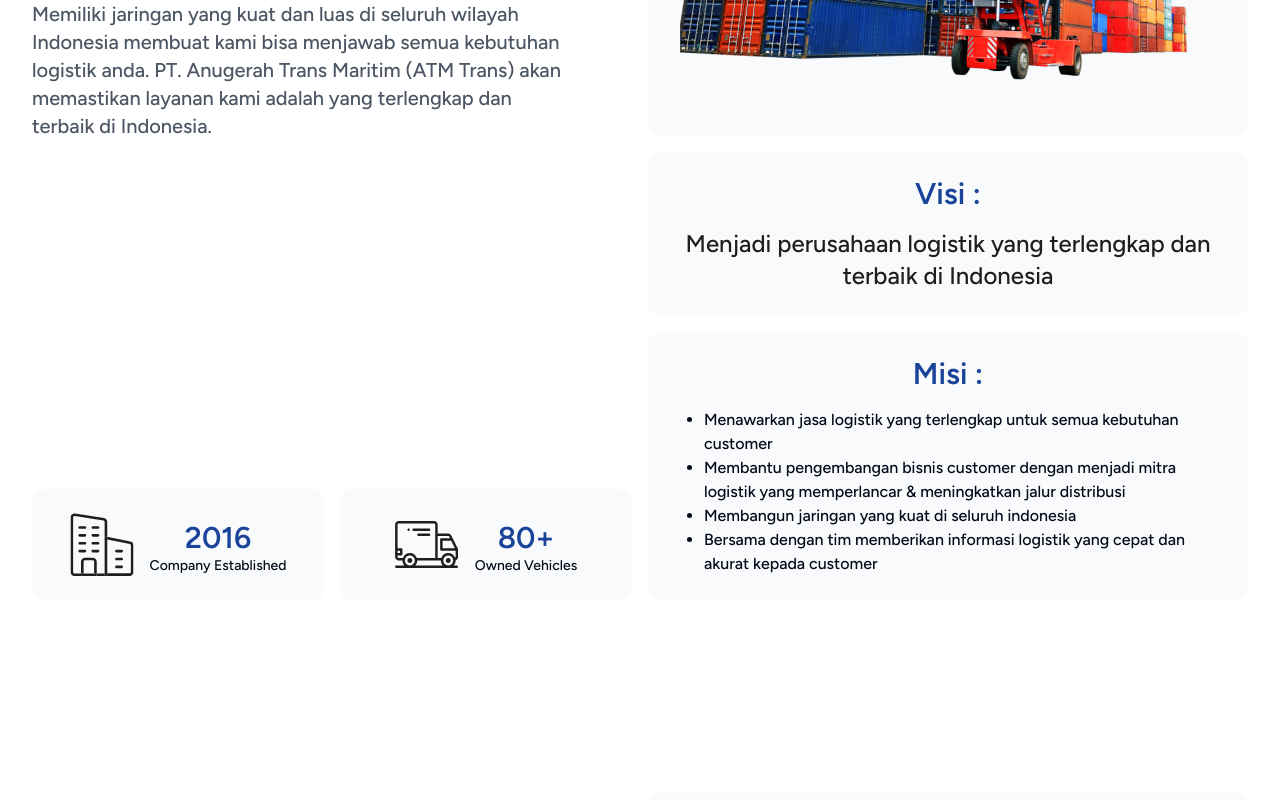
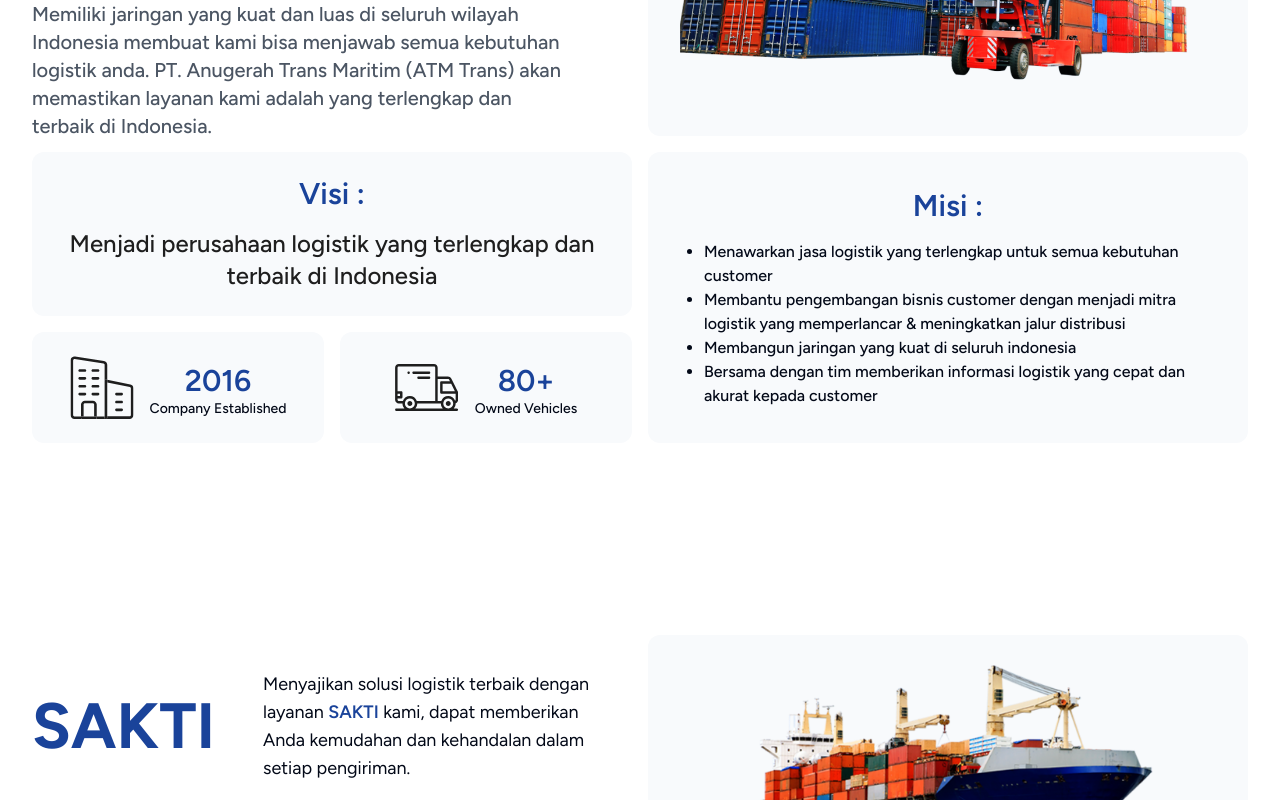
Before and after one commit to Fantocaa/atm-logistik, a Next.js app: page /about in a window 1280 px wide. Shown: the part 456-1256 px from the top of the page. Built offline with nearby package versions, Linux system fonts and the light colour scheme.

Commit message:
Update 0.4.9

```diff
--- a/src/components/about-page/Header.tsx
+++ b/src/components/about-page/Header.tsx
@@ -17,7 +17,7 @@ export default function Header() {
       <section className="mt-24 md:mt-8 2xl:pt-16 font-medium">
         <div className="mx-auto max-w-screen-xl px-4 py-8 sm:px-6 sm:py-12 lg:px-8 lg:py-16">
           <div className="grid grid-cols-1 gap-4 lg:grid-cols-2 lg:gap-4">
-            <div className="">
+            <div>
               <p
                 className="bg-slate-50 p-2 px-4 inline-block rounded-full text-blueatm-900 font-medium w-fit"
                 data-aos="zoom-in-right"
@@ -51,120 +51,9 @@ export default function Header() {
                 anda. PT. Anugerah Trans Maritim (ATM Trans) akan memastikan
                 layanan kami adalah yang terlengkap dan terbaik di Indonesia.
               </p>
-
-              <div className="md:grid grid-cols-2 gap-4 mt-16 md:mt-[21.8rem] hidden">
-                <div
-                  className="bg-slate-50 rounded-xl p-6 flex gap-4 items-center w-full justify-center"
-                  data-aos="zoom-in-down"
-                  data-aos-delay="450"
-                  data-aos-offset="-400"
-                >
-                  <Image
-                    src="/icon/1-1.svg"
-                    width={64}
-                    height={64}
-                    alt="container"
-                    data-aos="zoom-in-left"
-                    data-aos-delay="600"
-                    data-aos-offset="-500"
-                  />
-                  <div
-                    className="flex flex-col justify-end items-center h-full"
-                    data-aos="zoom-in-left"
-                    data-aos-delay="600"
-                    data-aos-offset="-400"
-                  >
-                    <h1 className="text-center text-3xl text-blueatm-900 font-semibold">
-                      2016
-                    </h1>
-                    <h1 className="text-sm">Company Established</h1>
-                  </div>
-                </div>
-                <div
-                  className="bg-slate-50 rounded-xl p-6 flex gap-4 items-center w-full justify-center"
-                  data-aos="zoom-in-down"
-                  data-aos-delay="450"
-                  data-aos-offset="-400"
-                >
-                  <Image
-                    src="/icon/1-2.svg"
-                    width={64}
-                    height={64}
-                    alt="container"
-                    data-aos="zoom-in-left"
-                    data-aos-delay="600"
-                    data-aos-offset="-500"
-                  />
-                  <div
-                    className="flex flex-col justify-end items-center h-full"
-                    data-aos="zoom-in-left"
-                    data-aos-delay="600"
-                    data-aos-offset="-400"
-                  >
-                    <h1 className="text-center text-3xl text-blueatm-900 font-semibold">
-                      80+
-                    </h1>
-                    <h1 className="text-sm">Owned Vehicles</h1>
-                  </div>
-                </div>
-                {/* <div
-                  className="bg-slate-50 rounded-xl p-6 flex gap-4 items-center w-full justify-center"
-                  data-aos="zoom-in-down"
-                  data-aos-delay="450"
-                  data-aos-offset="-400"
-                >
-                  <Image
-                    src="/icon/1-3.svg"
-                    width={64}
-                    height={64}
-                    alt="container"
-                    data-aos="zoom-in-left"
-                    data-aos-delay="600"
-                    data-aos-offset="-500"
-                  />
-                  <div
-                    className="flex flex-col justify-end items-center h-full"
-                    data-aos="zoom-in-left"
-                    data-aos-delay="600"
-                    data-aos-offset="-400"
-                  >
-                    <h1 className="text-center text-3xl text-blueatm-900 font-semibold">
-                      500+
-                    </h1>
-                    <h1 className="text-sm">Employees on Staff</h1>
-                  </div>
-                </div> */}
-                {/* <div
-                  className="bg-slate-50 rounded-xl p-6 flex gap-4 items-center w-full justify-center"
-                  data-aos="zoom-in-down"
-                  data-aos-delay="450"
-                  data-aos-offset="-400"
-                >
-                  <Image
-                    src="/icon/container.svg"
-                    width={64}
-                    height={64}
-                    alt="container"
-                    data-aos="zoom-in-left"
-                    data-aos-delay="600"
-                    data-aos-offset="-500"
-                  />
-                  <div
-                    className="flex flex-col justify-end items-center h-full"
-                    data-aos="zoom-in-left"
-                    data-aos-delay="600"
-                    data-aos-offset="-400"
-                  >
-                    <h1 className="text-center text-3xl text-blueatm-900 font-semibold">
-                      2000+
-                    </h1>
-                    <h1 className="text-sm">Order Shipped Safety</h1>
-                  </div>
-                </div> */}
-              </div>
             </div>
 
-            <div>
+            <div className="h-full">
               <div
                 className="bg-slate-50 rounded-xl"
                 data-aos="zoom-in-down"
@@ -181,72 +70,6 @@ export default function Header() {
                   data-aos-delay="600"
                   data-aos-offset="-300"
                 />
-              </div>
-              <div className="grid grid-row-2 gap-4 pt-16 md:pt-0">
-                <div
-                  className="bg-slate-50 rounded-xl flex items-center md:mt-4 p-6"
-                  data-aos="zoom-in-down"
-                  data-aos-delay="500"
-                  data-aos-offset="-300"
-                >
-                  <div className="text-center">
-                    <h1
-                      data-aos="zoom-in-right"
-                      data-aos-delay="600"
-                      data-aos-offset="-300"
-                      className="text-3xl font-semibold text-blueatm-900 text-center "
-                    >
-                      Visi :
-                    </h1>
-                    <h1
-                      className="text-2xl text-dark text-center pt-4"
-                      data-aos="zoom-in-right"
-                      data-aos-delay="600"
-                      data-aos-offset="-300"
-                    >
-                      Menjadi perusahaan logistik yang terlengkap dan terbaik di
-                      Indonesia
-                    </h1>
-                  </div>
-                </div>
-                <div
-                  className="bg-slate-50 rounded-xl p-6 flex gap-4 items-center w-full justify-center"
-                  data-aos="zoom-in-down"
-                  data-aos-delay="450"
-                  data-aos-offset="-400"
-                >
-                  <div
-                    className=" h-full"
-                    data-aos="zoom-in-left"
-                    data-aos-delay="600"
-                    data-aos-offset="-400"
-                  >
-                    <h1
-                      data-aos="zoom-in-right"
-                      data-aos-delay="600"
-                      data-aos-offset="-300"
-                      className="text-3xl font-semibold text-blueatm-900 text-center"
-                    >
-                      Misi :
-                    </h1>
-                    <ul className="pt-4 list-disc ml-8">
-                      <li>
-                        Menawarkan jasa logistik yang terlengkap untuk semua
-                        kebutuhan customer
-                      </li>
-                      <li>
-                        Membantu pengembangan bisnis customer dengan menjadi
-                        mitra logistik yang memperlancar & meningkatkan jalur
-                        distribusi
-                      </li>
-                      <li>Membangun jaringan yang kuat di seluruh indonesia</li>
-                      <li>
-                        Bersama dengan tim memberikan informasi logistik yang
-                        cepat dan akurat kepada customer
-                      </li>
-                    </ul>
-                  </div>
-                </div>
               </div>
             </div>
             <div className="grid grid-cols-2 gap-4 md:mt-[13.8rem] md:hidden">
@@ -360,6 +183,129 @@ export default function Header() {
               </div>
             </div>
           </div>
+          <div className="grid md:grid-cols-2 gap-4 h-full pt-3">
+            <div>
+              <div
+                className="bg-slate-50 rounded-xl flex items-center p-6"
+                data-aos="zoom-in-down"
+                data-aos-delay="500"
+                data-aos-offset="-300"
+              >
+                <div className="text-center">
+                  <h1
+                    data-aos="zoom-in-right"
+                    data-aos-delay="600"
+                    data-aos-offset="-300"
+                    className="text-3xl font-semibold text-blueatm-900 text-center "
+                  >
+                    Visi :
+                  </h1>
+                  <h1
+                    className="text-2xl text-dark text-center pt-4"
+                    data-aos="zoom-in-right"
+                    data-aos-delay="600"
+                    data-aos-offset="-300"
+                  >
+                    Menjadi perusahaan logistik yang terlengkap dan terbaik di
+                    Indonesia
+                  </h1>
+                </div>
+              </div>
+              <div className="md:grid grid-cols-2 gap-4 mt-16 md:mt-4 hidden">
+                <div
+                  className="bg-slate-50 rounded-xl p-6 flex gap-4 items-center w-full justify-center"
+                  data-aos="zoom-in-down"
+                  data-aos-delay="450"
+                  data-aos-offset="-400"
+                >
+                  <Image
+                    src="/icon/1-1.svg"
+                    width={64}
+                    height={64}
+                    alt="container"
+                    data-aos="zoom-in-left"
+                    data-aos-delay="600"
+                    data-aos-offset="-500"
+                  />
+                  <div
+                    className="flex flex-col justify-end items-center h-full"
+                    data-aos="zoom-in-left"
+                    data-aos-delay="600"
+                    data-aos-offset="-400"
+                  >
+                    <h1 className="text-center text-3xl text-blueatm-900 font-semibold">
+                      2016
+                    </h1>
+                    <h1 className="text-sm">Company Established</h1>
+                  </div>
+                </div>
+                <div
+                  className="bg-slate-50 rounded-xl p-6 flex gap-4 items-center w-full justify-center"
+                  data-aos="zoom-in-down"
+                  data-aos-delay="450"
+                  data-aos-offset="-400"
+                >
+                  <Image
+                    src="/icon/1-2.svg"
+                    width={64}
+                    height={64}
+                    alt="container"
+                    data-aos="zoom-in-left"
+                    data-aos-delay="600"
+                    data-aos-offset="-500"
+                  />
+                  <div
+                    className="flex flex-col justify-end items-center h-full"
+                    data-aos="zoom-in-left"
+                    data-aos-delay="600"
+                    data-aos-offset="-400"
+                  >
+                    <h1 className="text-center text-3xl text-blueatm-900 font-semibold">
+                      80+
+                    </h1>
+                    <h1 className="text-sm">Owned Vehicles</h1>
+                  </div>
+                </div>
+              </div>
+            </div>
+            <div
+              className="bg-slate-50 rounded-xl p-6 flex gap-4 items-center w-full justify-center h-full"
+              data-aos="zoom-in-down"
+              data-aos-delay="450"
+              data-aos-offset="-400"
+            >
+              <div
+                className="h-fit"
+                data-aos="zoom-in-left"
+                data-aos-delay="600"
+                data-aos-offset="-400"
+              >
+                <h1
+                  data-aos="zoom-in-right"
+                  data-aos-delay="600"
+                  data-aos-offset="-300"
+                  className="text-3xl font-semibold text-blueatm-900 text-center"
+                >
+                  Misi :
+                </h1>
+                <ul className="pt-4 list-disc ml-8">
+                  <li>
+                    Menawarkan jasa logistik yang terlengkap untuk semua
+                    kebutuhan customer
+                  </li>
+                  <li>
+                    Membantu pengembangan bisnis customer dengan menjadi mitra
+                    logistik yang memperlancar & meningkatkan jalur distribusi
+                  </li>
+                  <li>Membangun jaringan yang kuat di seluruh indonesia</li>
+                  <li>
+                    Bersama dengan tim memberikan informasi logistik yang cepat
+                    dan akurat kepada customer
+                  </li>
+                </ul>
+              </div>
+            </div>
+          </div>
         </div>
       </section>
     </>
--- a/src/components/about-page/Member.tsx
+++ b/src/components/about-page/Member.tsx
@@ -121,7 +121,7 @@ export default function Member() {
           <div className="flex flex-col items-center gap-8">
             <p
               className="bg-slate-50 p-2 px-4 inline-block rounded-full text-blueatm-900 font-medium w-fit"
-              data-aos="zoom-in-right"
+              data-aos="zoom-in-up"
               data-aos-delay="100"
               data-aos-offset="-300"
             >
@@ -129,7 +129,7 @@ export default function Member() {
             </p>
             <h1
               className="text-4xl max-w-2xl text-center font-semibold"
-              data-aos="zoom-in-right"
+              data-aos="zoom-in-up"
               data-aos-delay="200"
               data-aos-offset="-300"
             >
```
Also changed, not shown: src/app/about/page.tsx (+7 -0 lines), src/app/page.tsx (+7 -0 lines), src/app/services/page.tsx (+8 -0 lines).
